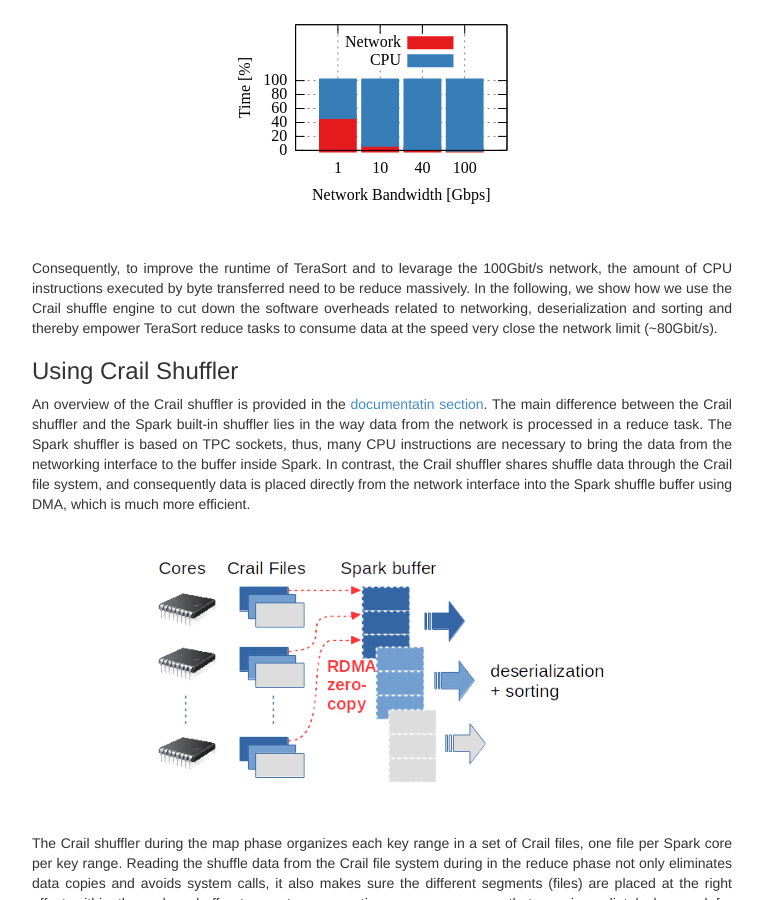
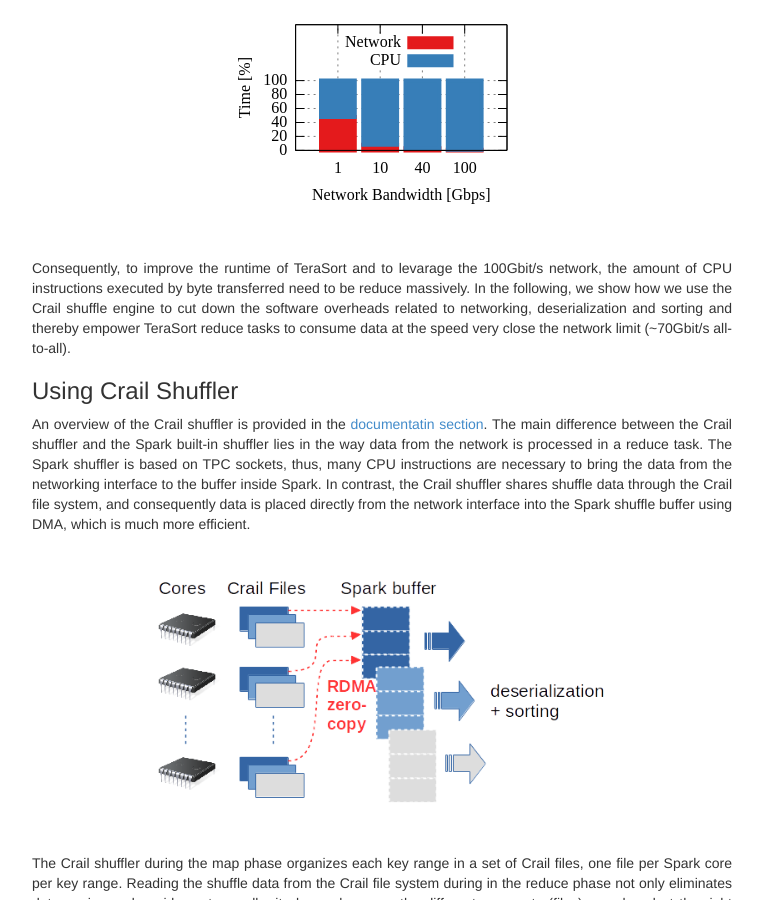
Before and after one commit to apache/incubator-crail-website, a Jekyll site: the page built from _posts/blog/2017-01-1-sorting.md, in a window 1280 px wide and 900 px high, scrolled down 2079 px. Shown: the whole window, without its empty margins (258-1021 px from the left). Built offline with Jekyll 4.4.1, drawn with Linux system fonts in a browser that asks for light colours.

Commit message:
Update 2017-01-1-sorting.md

```diff
--- a/_posts/blog/2017-01-1-sorting.md
+++ b/_posts/blog/2017-01-1-sorting.md
@@ -135,7 +135,7 @@
 
 <div style="text-align: justify">
 <p>
-Consequently, to improve the runtime of TeraSort and to levarage the 100Gbit/s network, the amount of CPU instructions executed by byte transferred need to be reduce massively. In the following, we show how we use the Crail shuffle engine to cut down the software overheads related to networking, deserialization and sorting and thereby empower TeraSort reduce tasks to consume data at the speed very close the network limit (~80Gbit/s).
+Consequently, to improve the runtime of TeraSort and to levarage the 100Gbit/s network, the amount of CPU instructions executed by byte transferred need to be reduce massively. In the following, we show how we use the Crail shuffle engine to cut down the software overheads related to networking, deserialization and sorting and thereby empower TeraSort reduce tasks to consume data at the speed very close the network limit (~70Gbit/s all-to-all).
 </p>
 </div>
 
```
